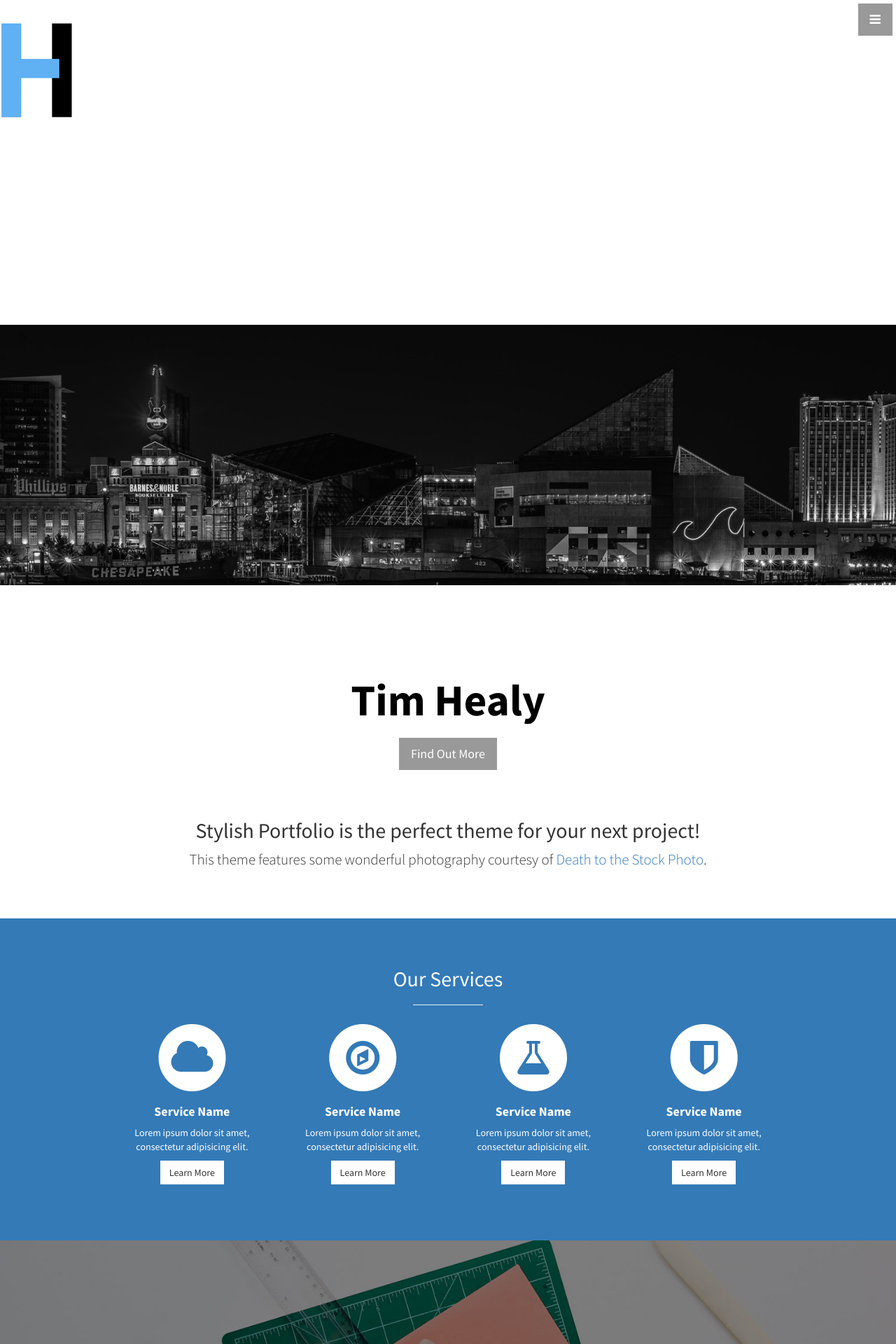
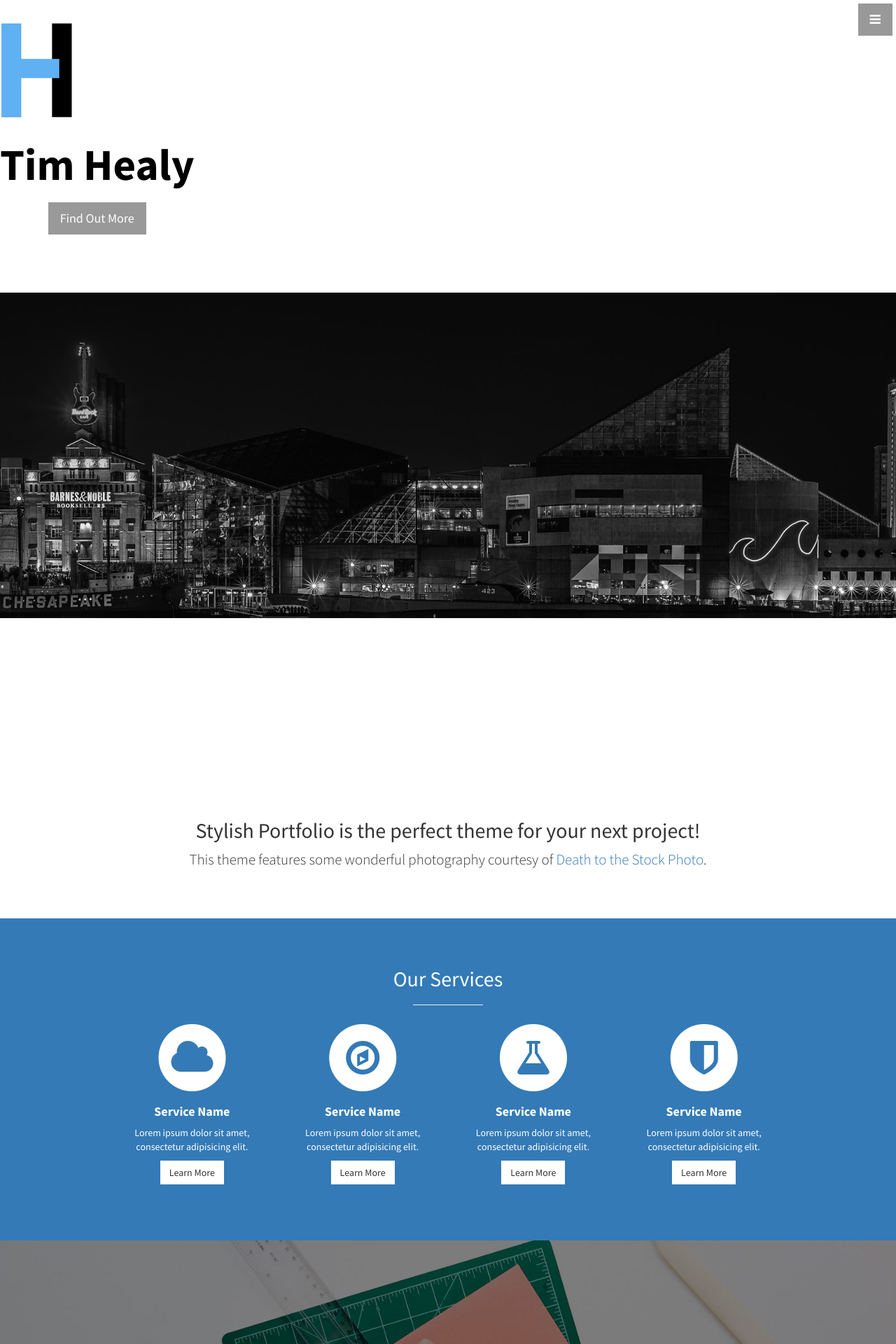
Before and after one commit to healyt22/healyt22.github.io, a Jekyll site: the page built from index.html, in a window 1280 px wide. Shown: the top 1920 px of the page at 70% size. Built offline with Jekyll 4.4.1, drawn with Linux system fonts in a browser that asks for light colours.

Commit message:
messin with stuff

```diff
--- a/css/stylish-portfolio.css
+++ b/css/stylish-portfolio.css
@@ -160,15 +160,19 @@
 /* Header */
 
 .header {
+    /*
     display: table;
     position: relative;
+    */
     width: 100%;
     height: 100%;
-    background: url(../img/bg.jpg) no-repeat center center scroll;
+    background: url(../img/bg.jpg) no-repeat center center;
+    /*
     -webkit-background-size: contain;
     -moz-background-size: contain;
     background-size: contain;
     -o-background-size: contain;
+    */
 }
 
 /* About */
```
